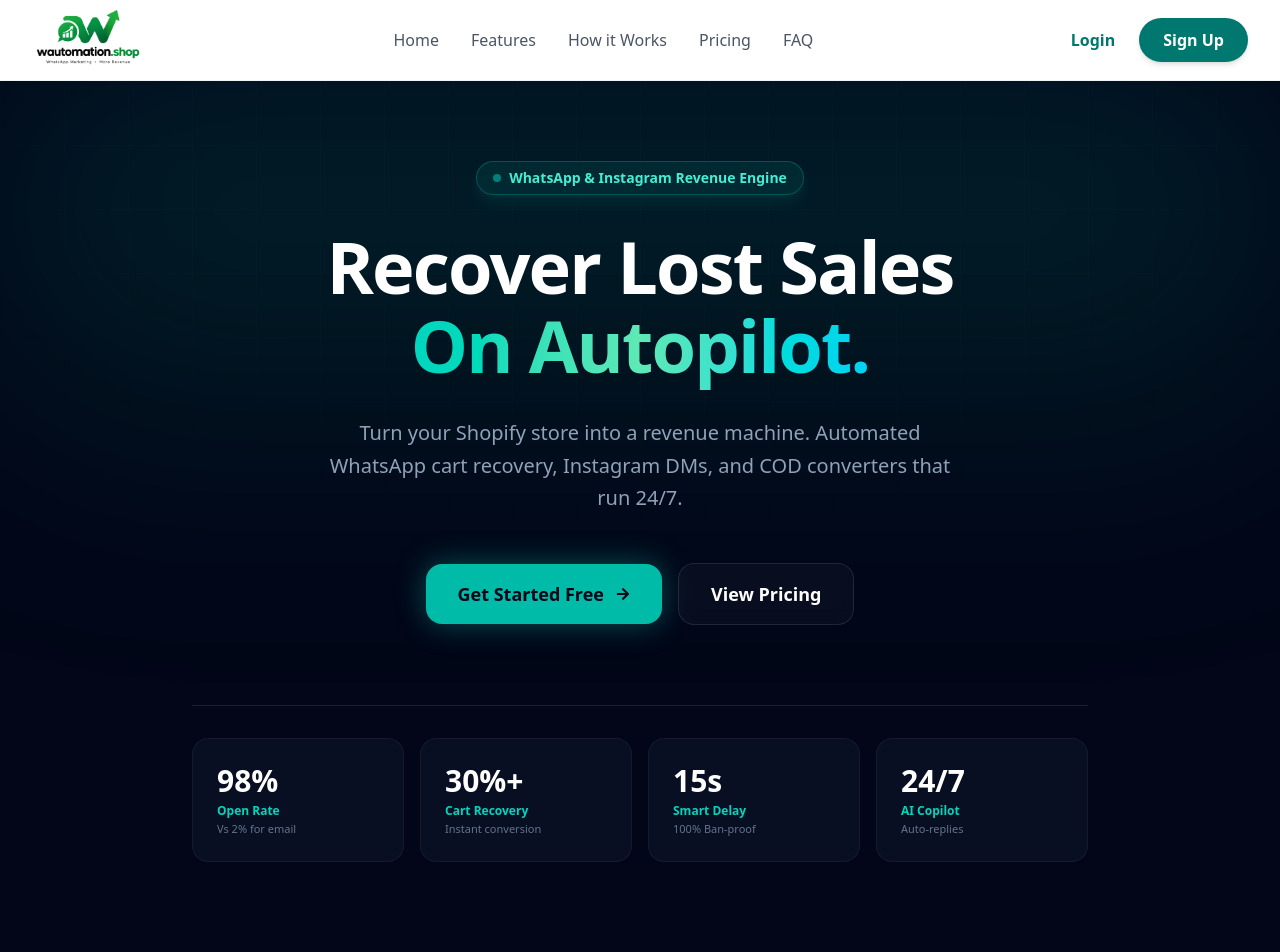
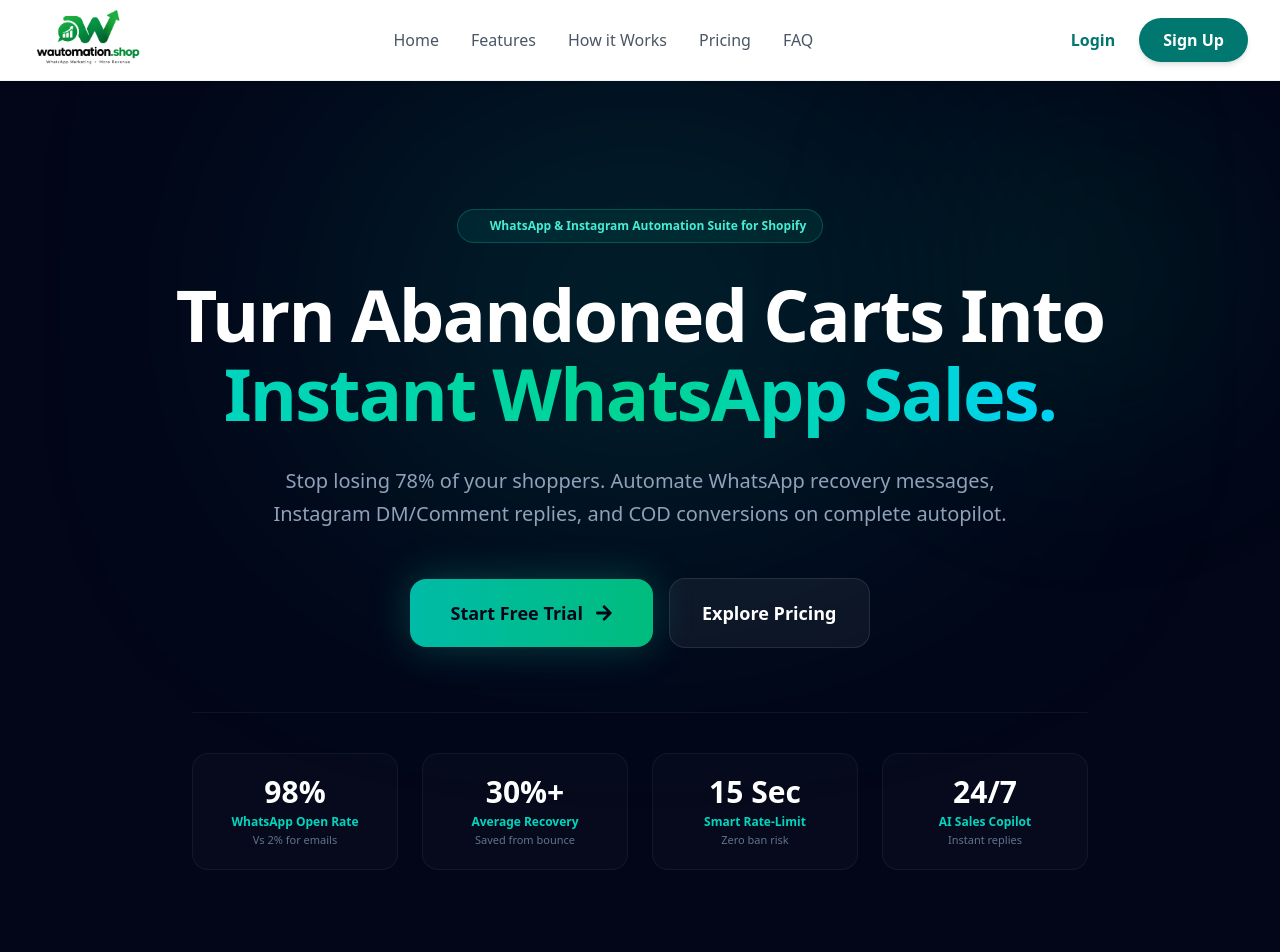
Before and after one commit to Sachin9548/wa-automation, a Next.js app in the folder whatsappsaas/: page / in a window 1280 px wide. Shown: the top 952 px of the page. Built offline with nearby package versions, Linux system fonts and the light colour scheme.

Commit message:
hero section updated

```diff
--- a/whatsappsaas/src/app/page.tsx
+++ b/whatsappsaas/src/app/page.tsx
@@ -76,60 +76,59 @@ export default function Homepage() {
 
   return (
     <div className="overflow-hidden font-sans">
-     {/* ─── ULTRA-MODERN MOBILE-FIRST HERO SECTION ────────────────── */}
-      <section className="relative bg-slate-950 text-white overflow-hidden pt-20 pb-28 px-4 sm:px-6 lg:px-8">
+    {/* ─── HERO SECTION ────────────────────────────────────────────── */}
+      <section className="relative bg-slate-950 text-white px-6 pt-32 pb-24 overflow-hidden">
+        {/* Background Glowing Gradients */}
+        <div className="absolute top-1/4 left-1/2 -translate-x-1/2 -translate-y-1/2 w-[600px] h-[350px] bg-teal-500/20 blur-[140px] rounded-full pointer-events-none"></div>
+        <div className="absolute top-10 right-10 w-[300px] h-[300px] bg-emerald-500/10 blur-[100px] rounded-full pointer-events-none"></div>
 
-        {/* Modern Background Glow & Grid Lines */}
-        <div className="absolute inset-0 bg-[linear-gradient(to_right,#1e293b15_1px,transparent_1px),linear-gradient(to_bottom,#1e293b15_1px,transparent_1px)] bg-[size:4rem_4rem] [mask-image:radial-gradient(ellipse_60%_50%_at_50%_0%,#000_70%,transparent_100%)] pointer-events-none"></div>
-        <div className="absolute top-0 left-1/2 -translate-x-1/2 w-full max-w-7xl h-[450px] bg-gradient-to-b from-teal-500/20 via-emerald-500/10 to-transparent blur-[120px] pointer-events-none"></div>
+        <div className="max-w-6xl mx-auto text-center relative z-10">
 
-        <div className="max-w-5xl mx-auto relative z-10 text-center">
-
-          {/* Floating Pill Tag */}
-          <div className="inline-flex items-center gap-2 bg-teal-500/10 border border-teal-500/30 text-teal-300 px-4 py-1.5 rounded-full text-xs sm:text-sm font-bold mb-6 sm:mb-8 backdrop-blur-md shadow-lg shadow-teal-500/10">
-            <span className="flex h-2 w-2 rounded-full bg-teal-400 animate-pulse"></span>
-            <span>WhatsApp & Instagram Revenue Engine</span>
+          {/* Top Badge */}
+          <div className="inline-flex items-center gap-2 bg-gradient-to-r from-teal-500/10 to-emerald-500/10 border border-teal-500/30 text-teal-300 px-4 py-2 rounded-full text-xs font-bold mb-8 shadow-inner">
+            <span className="w-2 h-2 rounded-full bg-teal-400 animate-ping"></span>
+            WhatsApp & Instagram Automation Suite for Shopify
           </div>
 
-          {/* Main Headline (Mobile optimized sizing) */}
-          <h1 className="text-4xl sm:text-6xl md:text-7xl font-black tracking-tight leading-[1.1] mb-6 sm:mb-8">
-            Recover Lost Sales <br className="hidden sm:inline" />
-            <span className="text-transparent bg-clip-text bg-gradient-to-r from-teal-400 via-emerald-300 to-cyan-400">
-              On Autopilot.
+          {/* Main Headline */}
+          <h1 className="text-5xl sm:text-6xl md:text-7xl font-black leading-[1.1] tracking-tight mb-8">
+            Turn Abandoned Carts Into <br className="hidden sm:inline" />
+            <span className="text-transparent bg-clip-text bg-gradient-to-r from-teal-400 via-emerald-400 to-cyan-400 animate-gradient">
+              Instant WhatsApp Sales.
             </span>
           </h1>
 
-          {/* Description */}
-          <p className="text-base sm:text-xl text-slate-400 max-w-2xl mx-auto mb-10 sm:mb-12 font-medium leading-relaxed px-2">
-            Turn your Shopify store into a revenue machine. Automated WhatsApp cart recovery, Instagram DMs, and COD converters that run 24/7.
+          {/* Subtitle */}
+          <p className="text-lg md:text-xl text-slate-400 max-w-3xl mx-auto mb-12 font-medium leading-relaxed">
+            Stop losing 78% of your shoppers. Automate WhatsApp recovery messages, Instagram DM/Comment replies, and COD conversions on complete autopilot.
           </p>
 
-          {/* Mobile-Friendly CTA Buttons */}
-          <div className="flex flex-col sm:flex-row items-center justify-center gap-4 w-full sm:w-auto px-4 sm:px-0">
+          {/* CTA Buttons */}
+          <div className="flex flex-col sm:flex-row gap-4 justify-center items-center">
             <Link
               href="/signup"
-              className="w-full sm:w-auto bg-teal-500 hover:bg-teal-400 text-slate-950 font-extrabold px-8 py-4 rounded-2xl text-base sm:text-lg transition-all duration-300 shadow-[0_0_30px_rgba(20,184,166,0.4)] hover:shadow-[0_0_50px_rgba(20,184,166,0.6)] flex items-center justify-center gap-3 transform hover:-translate-y-0.5"
+              className="w-full sm:w-auto bg-gradient-to-r from-teal-500 to-emerald-500 hover:from-teal-400 hover:to-emerald-400 text-slate-950 font-extrabold px-10 py-5 rounded-2xl text-lg transition duration-300 shadow-[0_0_40px_rgba(20,184,166,0.3)] hover:shadow-[0_0_60px_rgba(20,184,166,0.5)] transform hover:-translate-y-0.5 flex items-center justify-center gap-3"
             >
-              Get Started Free <FaArrowRight className="text-sm" />
+              Start Free Trial <FaArrowRight />
             </Link>
             <a
               href="#pricing"
-              className="w-full sm:w-auto border border-white/10 hover:border-teal-500/50 bg-white/[0.03] hover:bg-white/[0.06] text-white font-bold px-8 py-4 rounded-2xl text-base sm:text-lg transition-all duration-300 flex items-center justify-center backdrop-blur-sm"
+              className="w-full sm:w-auto border border-white/10 hover:border-white/30 bg-white/5 hover:bg-white/10 text-white font-bold px-8 py-5 rounded-2xl text-lg transition duration-300 flex items-center justify-center"
             >
-              View Pricing
+              Explore Pricing
             </a>
           </div>
 
-          {/* Mobile-Optimized Stats Cards Grid */}
-          <div className="mt-16 sm:mt-20 grid grid-cols-2 md:grid-cols-4 gap-4 max-w-4xl mx-auto pt-8 border-t border-white/10">
+          {/* Live Trust Metrics */}
+          <div className="mt-16 pt-10 border-t border-white/5 grid grid-cols-2 md:grid-cols-4 gap-6 max-w-4xl mx-auto text-center">
             {[
-              { val: "98%", label: "Open Rate", sub: "Vs 2% for email" },
-              { val: "30%+", label: "Cart Recovery", sub: "Instant conversion" },
-              { val: "15s", label: "Smart Delay", sub: "100% Ban-proof" },
-              { val: "24/7", label: "AI Copilot", sub: "Auto-replies" },
+              { val: "98%", label: "WhatsApp Open Rate", sub: "Vs 2% for emails" },
+              { val: "30%+", label: "Average Recovery", sub: "Saved from bounce" },
+              { val: "15 Sec", label: "Smart Rate-Limit", sub: "Zero ban risk" },
+              { val: "24/7", label: "AI Sales Copilot", sub: "Instant replies" },
             ].map((s, i) => (
-              <div key={i} className="bg-slate-900/60 border border-white/5 p-4 sm:p-6 rounded-2xl backdrop-blur-md text-left">
-                <p className="text-2xl sm:text-3xl font-black text-white">{s.val}</p>
+              <div key={i} className="bg-white/[0.02] border border-white/[0.05] p-5 rounded-2xl">
+                <p className="text-3xl font-black text-white">{s.val}</p>
                 <p className="text-xs font-bold text-teal-400 mt-1">{s.label}</p>
                 <p className="text-[11px] text-slate-500 mt-0.5">{s.sub}</p>
               </div>
@@ -138,7 +137,6 @@ export default function Homepage() {
 
         </div>
       </section>
-
       {/* ─── PROBLEM → SOLUTION ──────────────────────────────── */}
       <section className="py-24 px-6 bg-white">
         <div className="max-w-5xl mx-auto grid md:grid-cols-2 gap-8">
```
